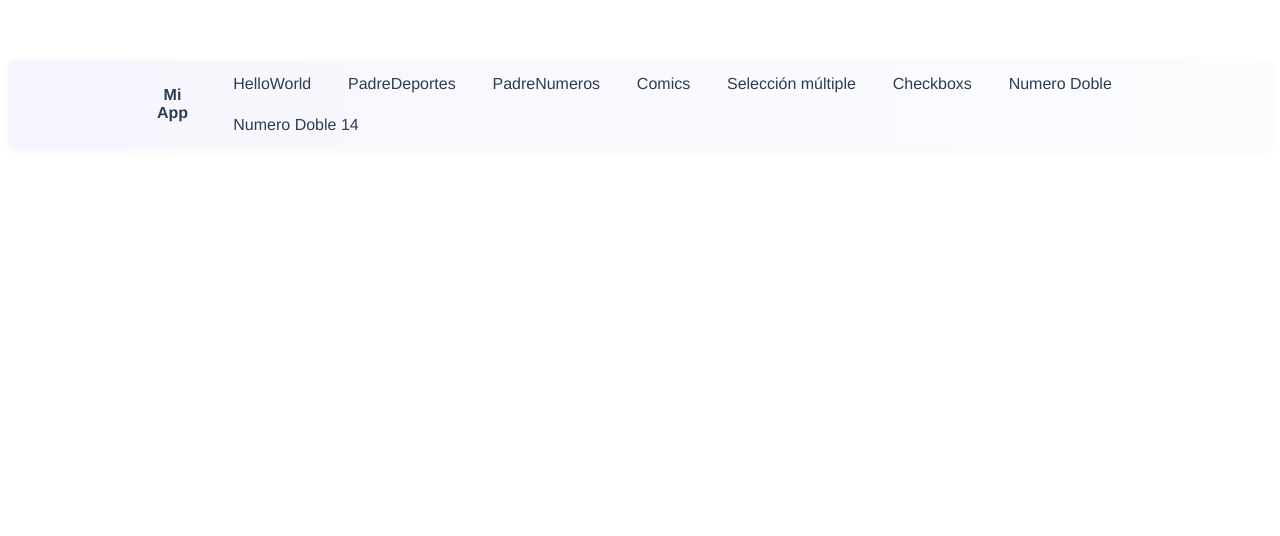
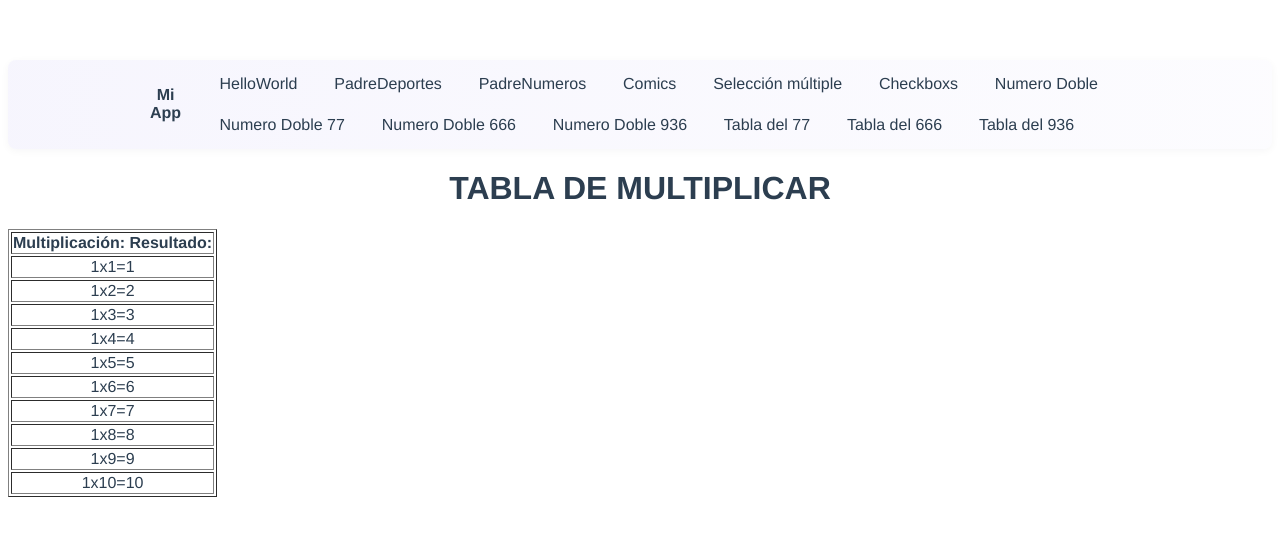
Before and after one commit to Kevbast/vuecomunicacioncompponents, a Vue app: page /tablamultiplicar/1 in a window 1280 px wide. Shown: the top 536 px of the page. Built offline with nearby package versions, Linux system fonts and the light colour scheme.

Commit message:
tabla multiplicar

```diff
--- a/src/Router.js
+++ b/src/Router.js
@@ -6,6 +6,7 @@ import ComicsComponent from "./components/ComicsComponent.vue";
 import SumaCheckbox from "./components/SumaCheckbox.vue";
 import PadreNumeros from "./components/PadreNumeros.vue";
 import NumeroDoble from "./components/NumeroDoble.vue";
+import TablaMultiplicar from "./components/TablaMultiplicar.vue";
 
 const myRoutes=[
     {path:"/" ,component: HelloWorld},
@@ -15,6 +16,7 @@ const myRoutes=[
     {path:"/selectmulti" ,component: SeleccionMultiple},
     {path:"/sumacheckbox" ,component: SumaCheckbox},
     {path:"/numeroDoble/:numero?" ,component: NumeroDoble},//PASAMOS EL PARÁMETRO CON RUTAS,OPCIONAL
+    {path:"/tablamultiplicar/:numero" ,component: TablaMultiplicar},//esta vez obligatorio
 ]
 const router = createRouter({
     history:createWebHistory(),
--- a/src/components/MenuComponent.vue
+++ b/src/components/MenuComponent.vue
@@ -10,7 +10,18 @@
                 <li><router-link to="/selectmulti">Selección múltiple</router-link></li>
                 <li><router-link to="/sumacheckbox">Checkboxs</router-link></li>
                 <li><router-link to="/numeroDoble">Numero Doble</router-link></li>
-                <li><router-link to="/numeroDoble/14">Numero Doble 14</router-link></li>
+
+                <li v-for="num in numeros" :key="num">
+                    <!-- AQUI YA APLICAMOS LA LÓGICA al usar :to ,tener cuidado con los espacios-->
+                <router-link :to="'/numeroDoble/'+ num">Numero Doble {{ num }}</router-link>
+                </li>
+
+                <li v-for="num in numeros" :key="num">
+                    <!-- AQUI YA APLICAMOS LA LÓGICA al usar :to ,tener cuidado con los espacios-->
+                <router-link :to="'/tablamultiplicar/'+ num">Tabla del {{ num }}</router-link>
+                </li>
+
+
             </ul>
         </div>
     </nav>
@@ -19,6 +30,12 @@
 <script>
 export default {
     name: "MenuComponent",
+    data(){
+        return{
+            numeros:[77,666,936],
+
+        }
+    }
 };
 </script>
 
--- /dev/null
+++ b/src/components/TablaMultiplicar.vue
@@ -0,0 +1,63 @@
+<template>
+  <h1>TABLA DE MULTIPLICAR</h1>
+    <table border="1">
+        <thead>
+            <tr>
+                <th>Multiplicación: Resultado:</th>
+
+            </tr>
+        </thead>
+        <tbody>
+            <tr v-for="numero in numeros" :key="numero">
+                <td>{{ numero }}</td>
+            </tr>
+        </tbody>
+    </table>
+
+</template>
+
+<script>
+export default {
+name:"TablaMultiplicar",
+data(){
+    return{
+        num:0,
+        numeros:[]
+    }
+},
+methods:{
+    generarTabla(){
+        this.num=parseInt(this.$route.params.numero);
+    this.numeros=[]
+            let aux=[];
+            let n= this.num;
+            for(let i=1;i<=10;i++){
+                let mult=n*i;
+                var resultado=n+"x"+i +"="+ mult;
+                aux.push(resultado);
+            }
+            this.numeros=aux;
+    }
+},
+mounted(){
+    console.log("Param: "+ this.$route.params.numero);
+    this.generarTabla();
+
+},
+
+watch:{
+    '$route.params.numero'(nextVal,oldVal){
+        if(nextVal!=oldVal){
+            console.log("next:"+nextVal)
+            console.log("oldVal:"+oldVal)
+            this.generarTabla();
+        }
+    }
+}
+
+}
+</script>
+
+<style>
+
+</style>
```
